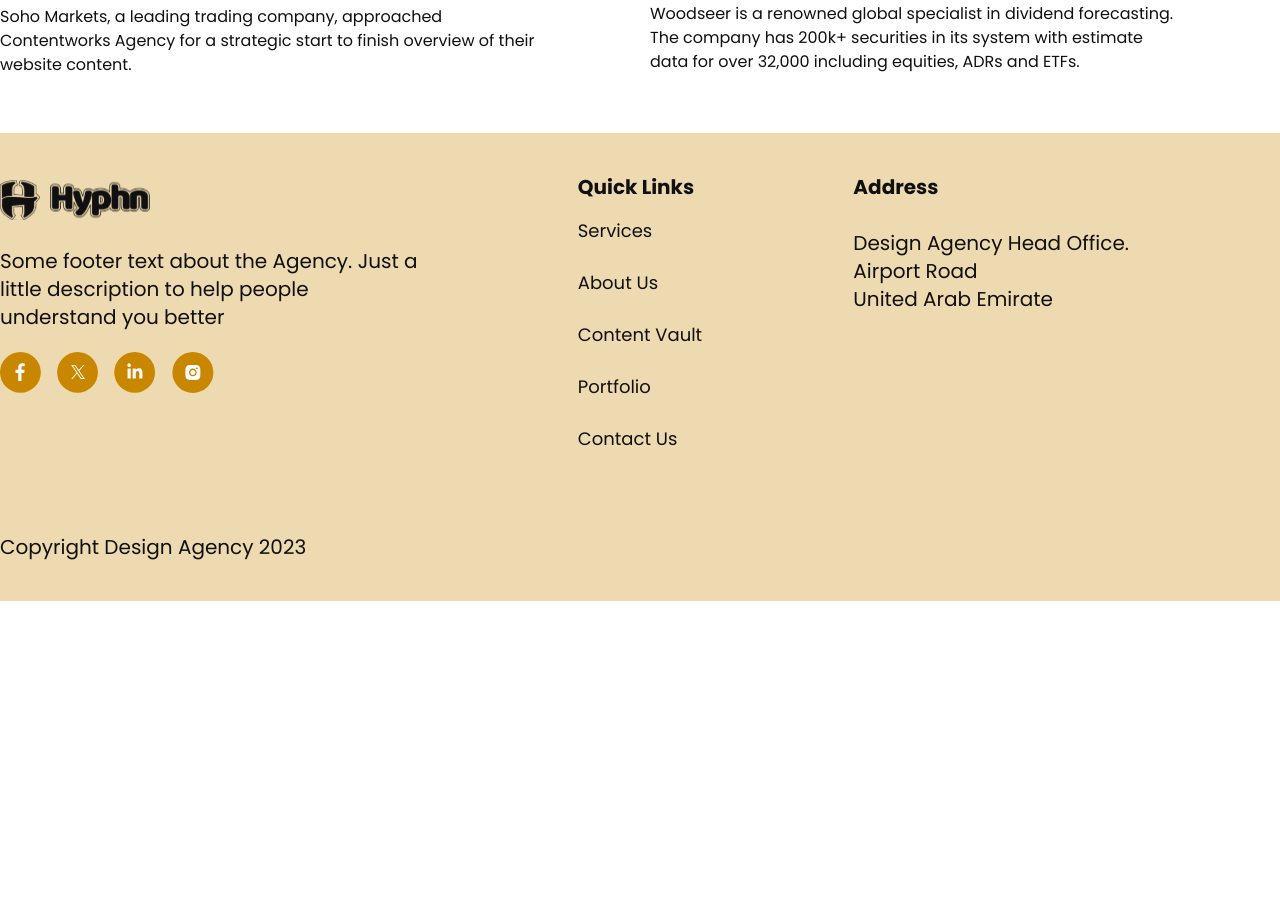
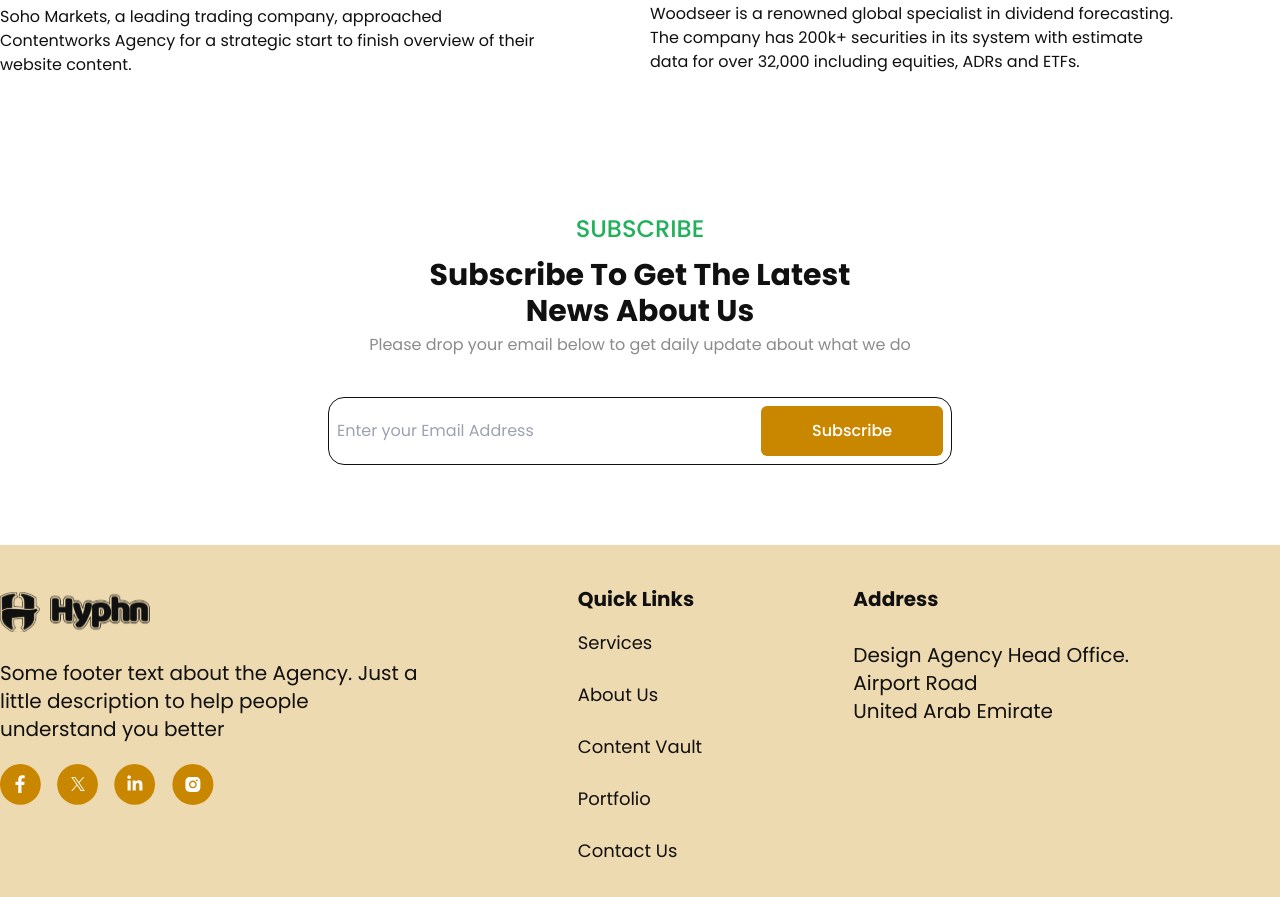
Before and after one commit to godwinopara/hyphn, a Next.js app: page / in a window 1280 px wide. Shown: the part 3360-4257 px from the top of the page. Before the commit the page ends 3961 px from the top, so only its background shows below. Built offline with nearby package versions, Linux system fonts and the light colour scheme.

Commit message:
finished subscribe

```diff
--- a/src/app/page.tsx
+++ b/src/app/page.tsx
@@ -2,6 +2,7 @@
 import Footer from "@/components/Footer";
 import Hero from "@/components/Hero";
 import Portfolio from "@/components/Portfolio";
+import Subscribe from "@/components/Subscribe";
 import WhatWeDo from "@/components/WhatWeDo";
 
 export default function Home() {
@@ -12,6 +13,7 @@
 				<WhatWeDo />
 				<Portfolio />
 				{/* <ContentVault /> */}
+				<Subscribe />
 			</main>
 			<Footer />
 		</>
--- /dev/null
+++ b/src/components/Subscribe.tsx
@@ -0,0 +1,23 @@
+export default function Subscribe() {
+	return (
+		<section className="max-w-2xl mx-auto text-center px-6 py-20">
+			<div>
+				<h2 className="text-green font-semibold text-2xl mb-3 lg:font-medium">SUBSCRIBE</h2>
+			</div>
+			<div>
+				<h3 className="font-medium mb-1 lg:font-semibold lg:text-3xl">
+					Subscribe To Get The Latest <br /> News About Us
+				</h3>
+				<p className="font-bold text-gray2 mb-5 lg:font-normal lg:mb-10">
+					Please drop your email below to get daily update about what we do
+				</p>
+			</div>
+			<div className="border border-solid rounded-lg border-black flex justify-between items-center p-2 lg:rounded-2xl">
+				<input type="email" placeholder="Enter your Email Address" className="-z-10 w-[70%] py-3" />
+				<button className="rounded-md bg-yellow text-white w-[30%] h-[50px] font-medium">
+					Subscribe
+				</button>
+			</div>
+		</section>
+	);
+}
--- a/tailwind.config.ts
+++ b/tailwind.config.ts
@@ -16,6 +16,8 @@
 				black: "#101010",
 				white2: "#F9F9F9",
 				gray: "#c4c4c47f",
+				gray2: "#8B8B8B",
+				green: "#20B15A",
 			},
 			spacing: {
 				2.5: "0.625rem",
```
